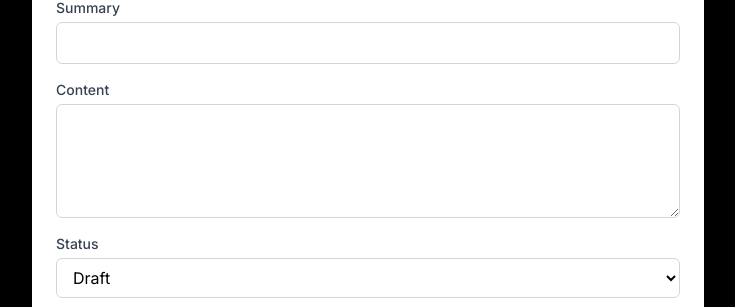
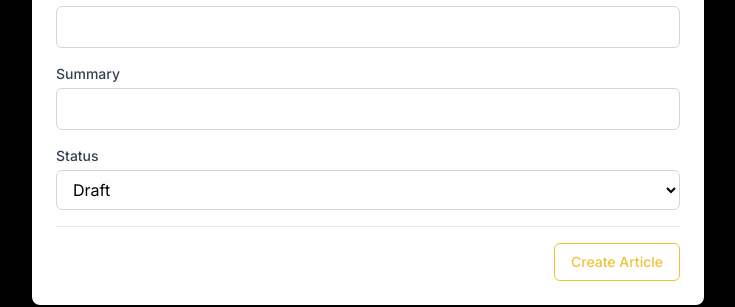
Before and after one commit to BraievoTechnology/3g-consultants-v3, a Next.js app: page /admin/secure/pages/news-feed in a window 1280 px wide. Both pictures are taken after typing "Sample" into the empty fields and a click on the button "Add News Article". Shown: the part 413-720 px from the top of the page, without its empty margins (272-1007 px from the left). Built offline with nearby package versions, Linux system fonts and the light colour scheme; no server answers.

Commit message:
Admin panel news feed
Change the admin panel news feed. There is  button to admin and this button has a form. So in that form I remove the content section

```diff
--- a/src/app/admin/secure/components/News/NewsForm.tsx
+++ b/src/app/admin/secure/components/News/NewsForm.tsx
@@ -9,7 +9,6 @@ interface NewsFormData {
   imagePreview: string;
   status: "draft" | "published";
 }
-
 
 interface NewsFormProps {
   onSubmit: (data: NewsFormData) => void;
@@ -126,24 +125,6 @@ export const NewsForm: React.FC<NewsFormProps> = ({
           required
         />
       </div>
-      {/* Content */}
-      <div>
-        <label className="block text-sm font-medium text-gray-700">
-          Content
-        </label>
-        <textarea
-          value={formData.content}
-          onChange={(e) =>
-            setFormData((prev) => ({
-              ...prev,
-              content: e.target.value,
-            }))
-          }
-          rows={4}
-          className="mt-1 block w-full rounded-md border border-gray-300 px-3 py-2 focus:border-blue-500 focus:outline-none focus:ring-1 focus:ring-blue-500"
-          required
-        />
-      </div>
       {/* Status */}
       <div>
         <label className="block text-sm font-medium text-gray-700">
```
Also changed, not shown: 1 other file (tests, documents, lock files or other folders). Lines whose indentation alone changed are shown as unchanged.
